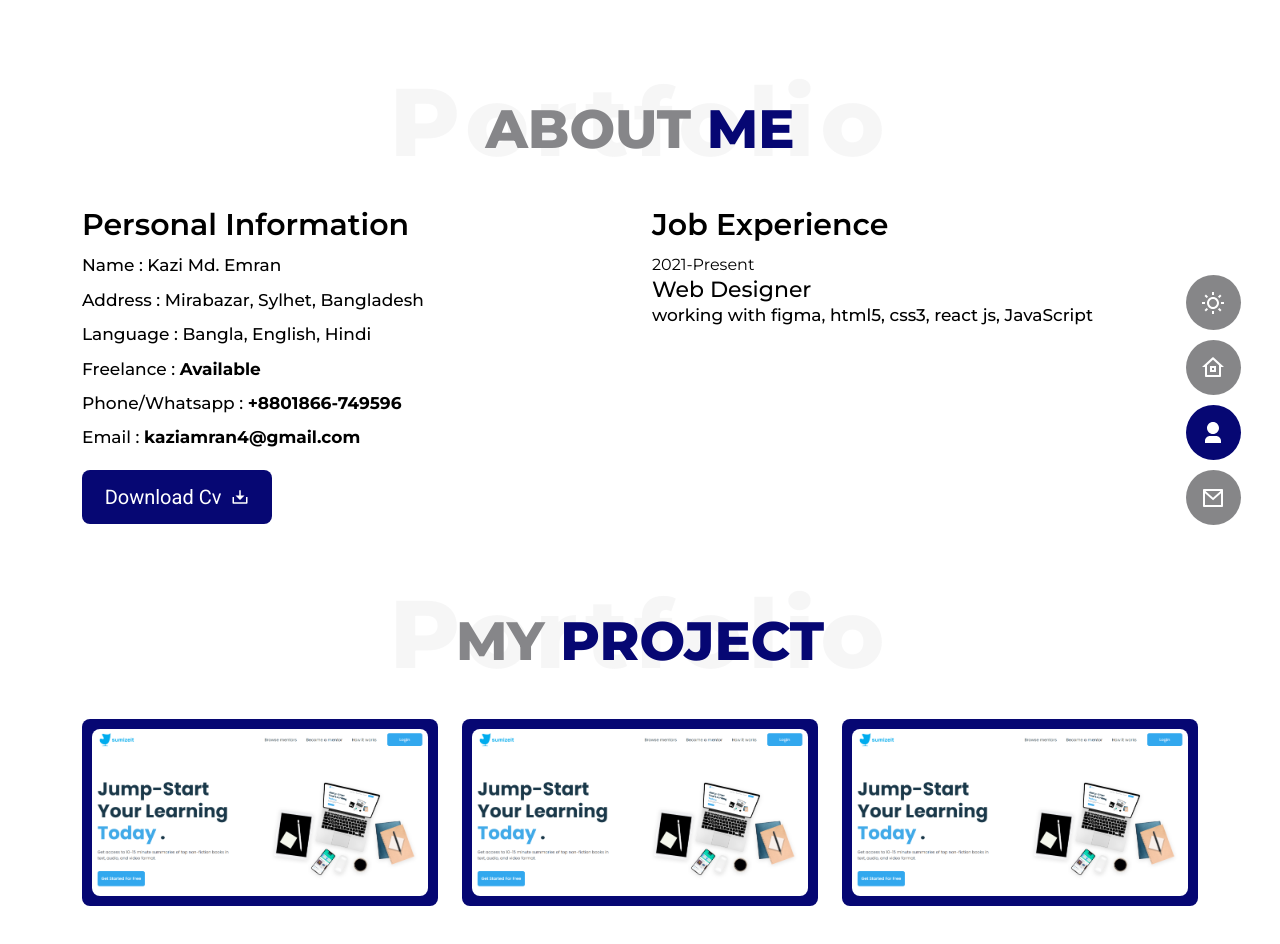
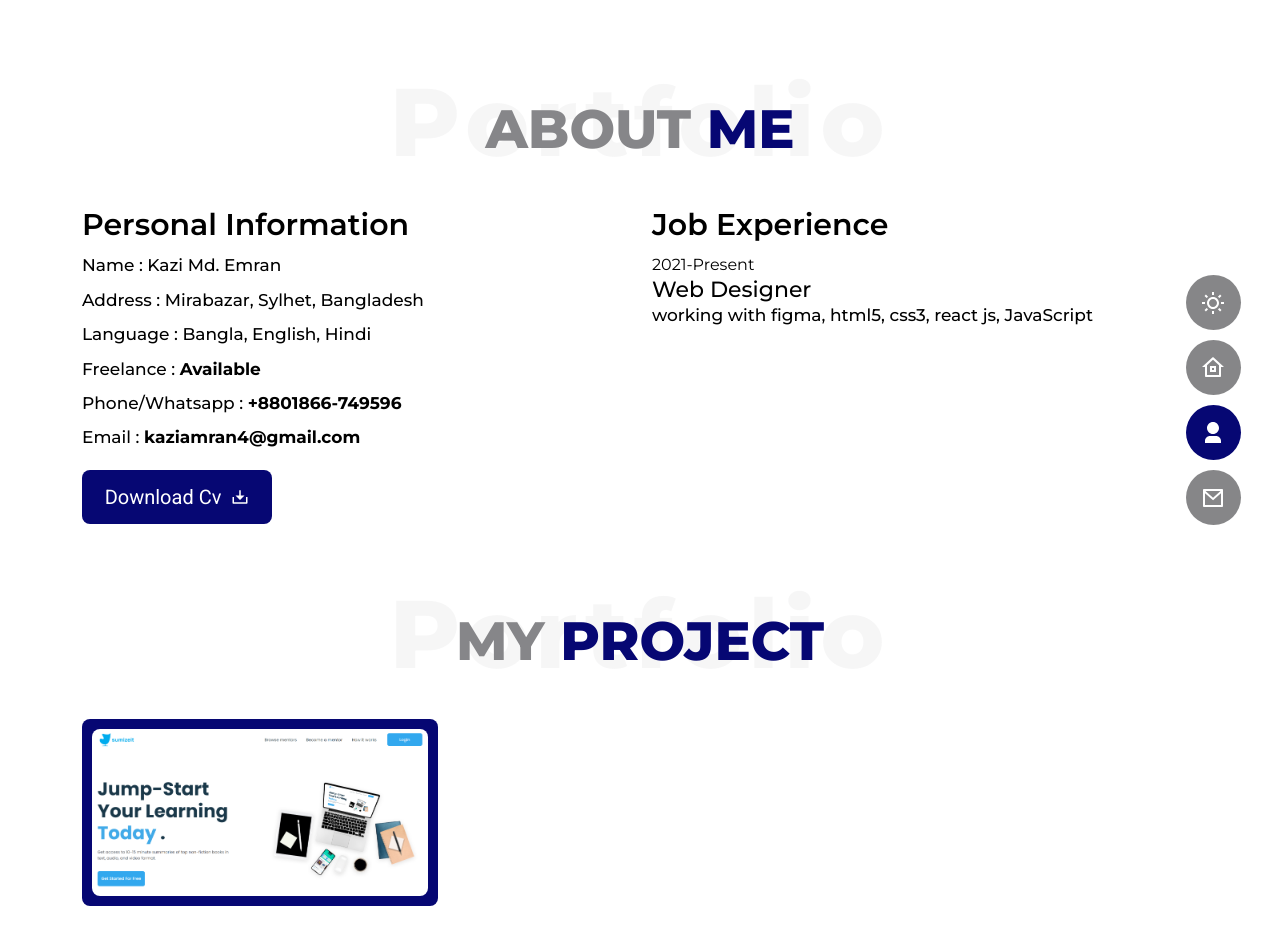
Before and after one commit to kaziamran/React-site, a React (Create React App) app: page /about in a window 1280 px wide. Shown: the top 944 px of the page. Built offline with nearby package versions, Linux system fonts and the light colour scheme.

Commit message:
edit about page

```diff
--- a/src/Components/pages/about.jsx
+++ b/src/Components/pages/about.jsx
@@ -100,36 +100,12 @@ const About = () => {
                 <div className="_project_portfolio_card_modal">
                   <button onClick={() => setShowProjectCard(true)} className='_project_portfolio_card_modal_btn'>
                     client porject
-                    { showProjectCard && <ProjectsCard closeModal={closeModal} /> }
+                    {/* { showProjectCard && <ProjectsCard closeModal={closeModal} /> } */}
                   </button>
                 </div>
               </div>
             </div>
-            <div className="col-lg-4 col-md-4 col-sm-12">
-              <div className="_project_portfolio_card">
-                <div className="_project_portfolio_card_img">
-                  <img src="../../images/projects/project01.png" className='img-fluid _project_portfolio_card_img_tag' alt="image" />
-                </div>
-                <div className="_project_portfolio_card_modal">
-                  <button className='_project_portfolio_card_modal_btn' onClick={() => setShowProjectCard(true)}>
-                    client porject 1
-                  </button>
-                  { showProjectCard && <ProjectsCardContent/>}
-                </div>
-              </div>
-            </div>
-            <div className="col-lg-4 col-md-4 col-sm-12">
-              <div className="_project_portfolio_card">
-                <div className="_project_portfolio_card_img">
-                  <img src="../../images/projects/project01.png" className='img-fluid _project_portfolio_card_img_tag' alt="image" />
-                </div>
-                <div className="_project_portfolio_card_modal">
-                  <button className='_project_portfolio_card_modal_btn'>
-                    client porject
-                  </button>
-                </div>
-              </div>
-            </div>
+
           </div>
         </div>
       </section>
```
